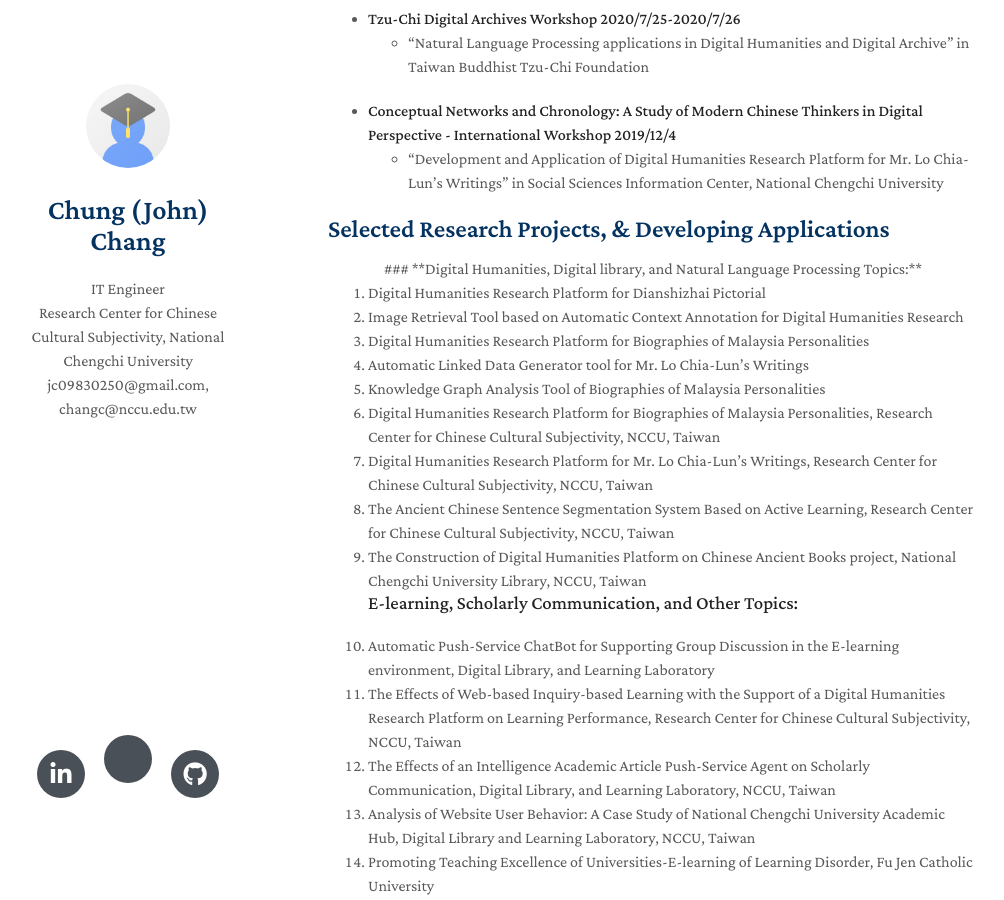
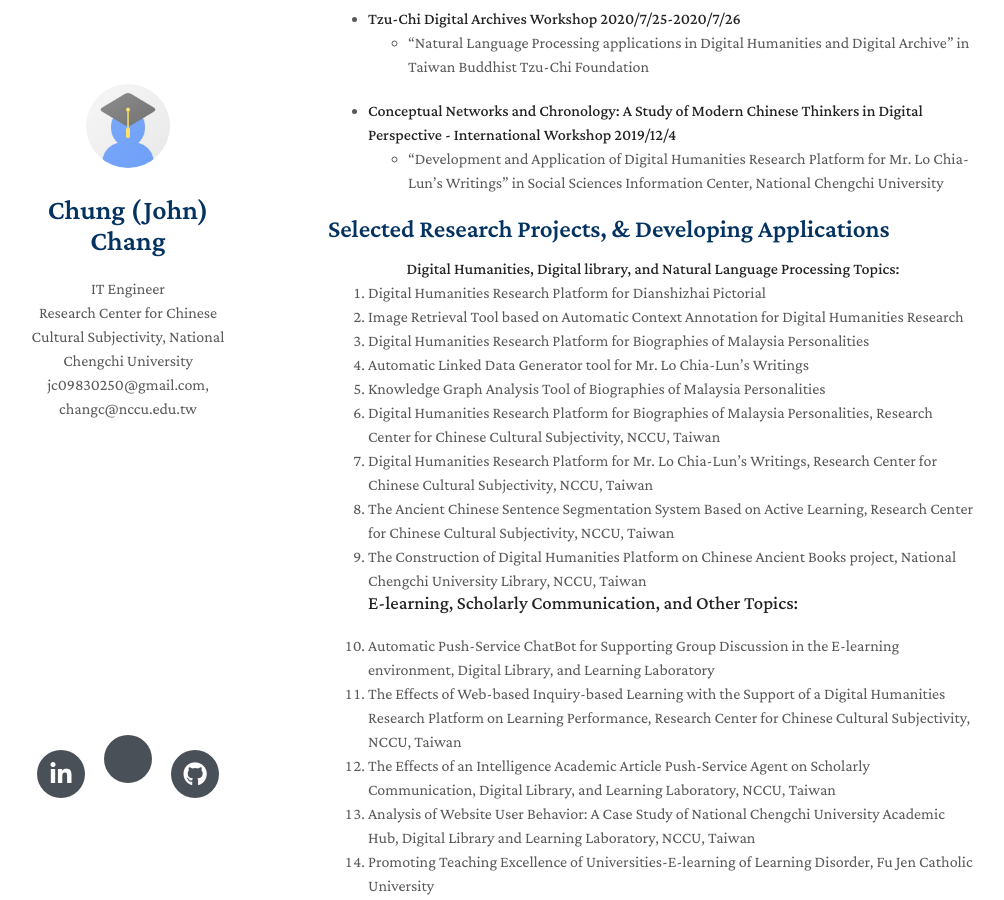
Before and after one commit to jc9830250/jc9830250.github.io, a Jekyll site: the page built from index.md, in a window 1280 px wide and 900 px high, scrolled down 2539 px. Shown: the whole window, without its empty margins (142-1146 px from the left). Built offline with Jekyll 4.4.1, drawn with Linux system fonts in a browser that asks for light colours; nearby versions of some CDN libraries; a style sheet for code colours, icons or effects is not loaded; our own code applies the rules of GitHub Pages for plain Markdown files.

```diff
--- a/index.md
+++ b/index.md
@@ -65,7 +65,7 @@ Digital Library, Digital Humanities, Information Organization, Natural Language
 ## Selected Research Projects, & Developing Applications
 
 <center>
-### **Digital Humanities, Digital library, and Natural Language Processing Topics:**
+<strong>Digital Humanities, Digital library, and Natural Language Processing Topics:</strong>
 </center>
 1. Digital Humanities Research Platform for Dianshizhai Pictorial
 2. Image Retrieval Tool based on Automatic Context Annotation for Digital Humanities Research
```
